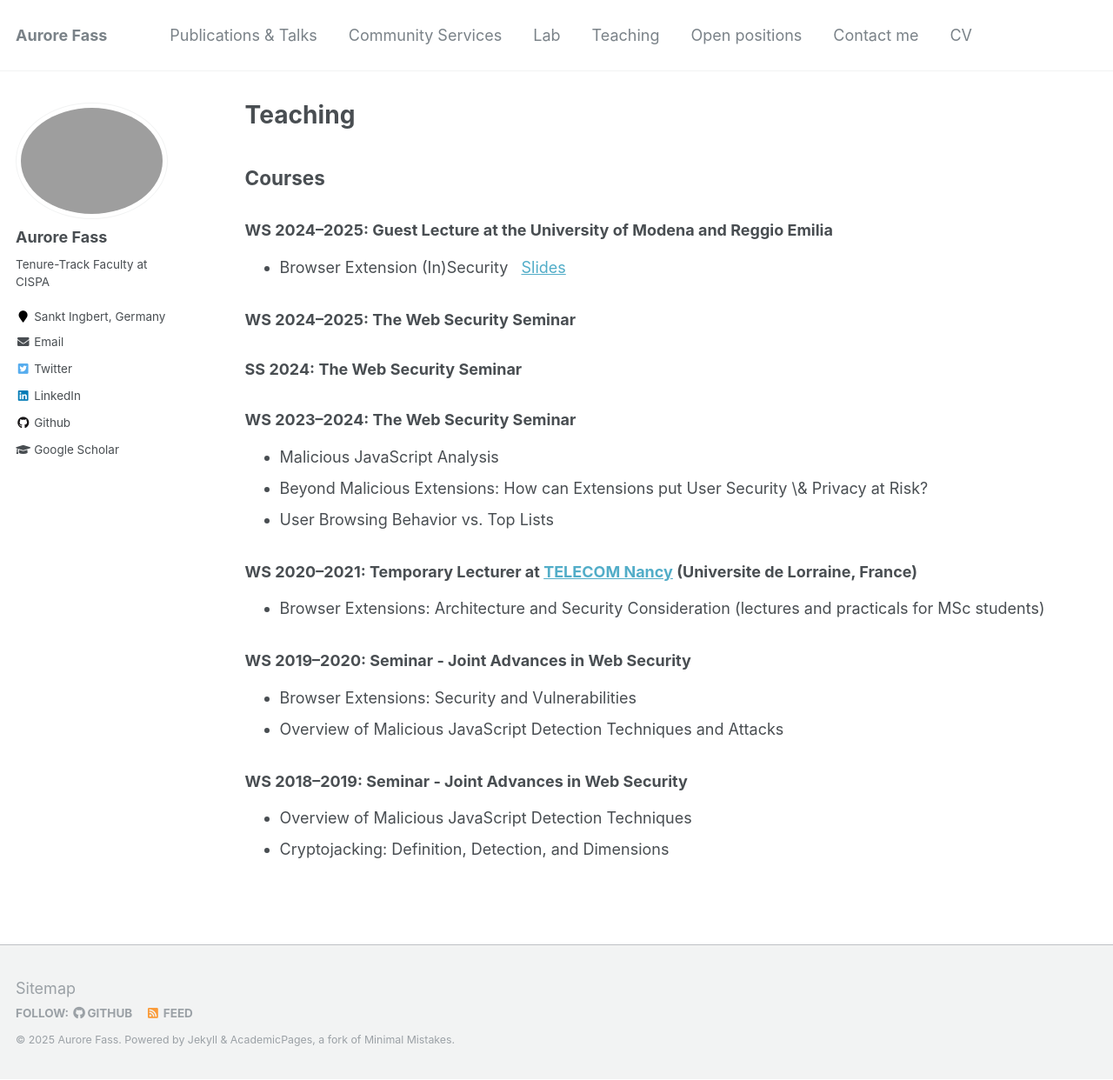
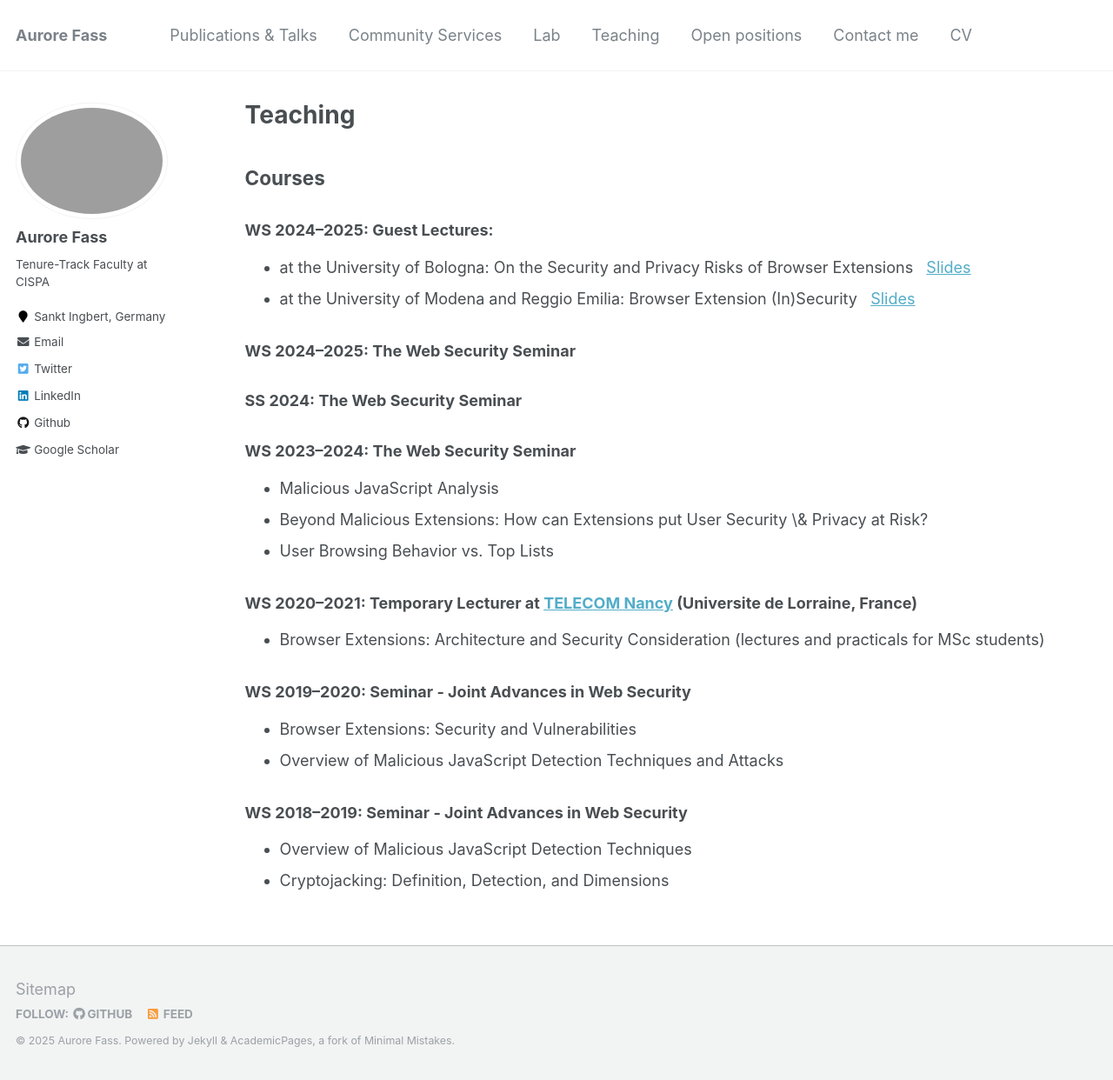
Before and after one commit to Aurore54F/aurore54f.github.io, a Jekyll site: the page built from _pages/teaching.md, in a window 1280 px wide and 1242 px high. Shown: the whole window at 87% size. Built offline with Jekyll 4.4.1, drawn with Linux system fonts in a browser that asks for light colours.

Commit message:
Added UniBo slides

```diff
--- a/_pages/teaching.md
+++ b/_pages/teaching.md
@@ -9,8 +9,9 @@ author_profile: true
 
 ## Courses
 
-### WS 2024--2025: Guest Lecture at the University of Modena and Reggio Emilia
-* Browser Extension (In)Security &nbsp; [Slides](https://aurore54f.github.io/papers/fass2024browserextensions-modena.talk.pdf)
+### WS 2024--2025: Guest Lectures:
+* at the University of Bologna: On the Security and Privacy Risks of Browser Extensions &nbsp; [Slides](https://aurore54f.github.io/papers/fass2025browserextensions-bologna.talk.pdf)
+* at the University of Modena and Reggio Emilia: Browser Extension (In)Security &nbsp; [Slides](https://aurore54f.github.io/papers/fass2024browserextensions-modena.talk.pdf)
 
 ### WS 2024--2025: The Web Security Seminar
 
```
Also changed, not shown: 1 other file.
